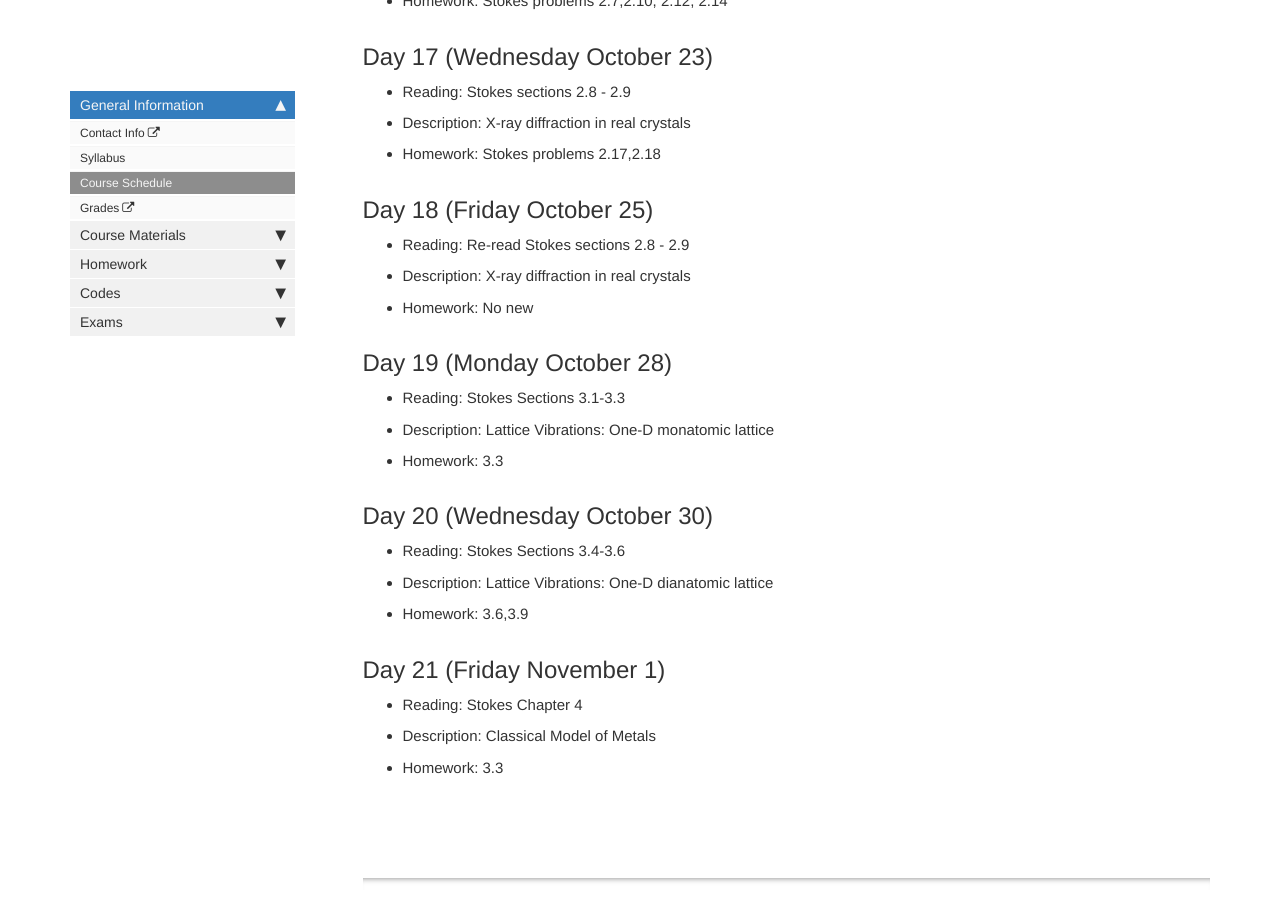
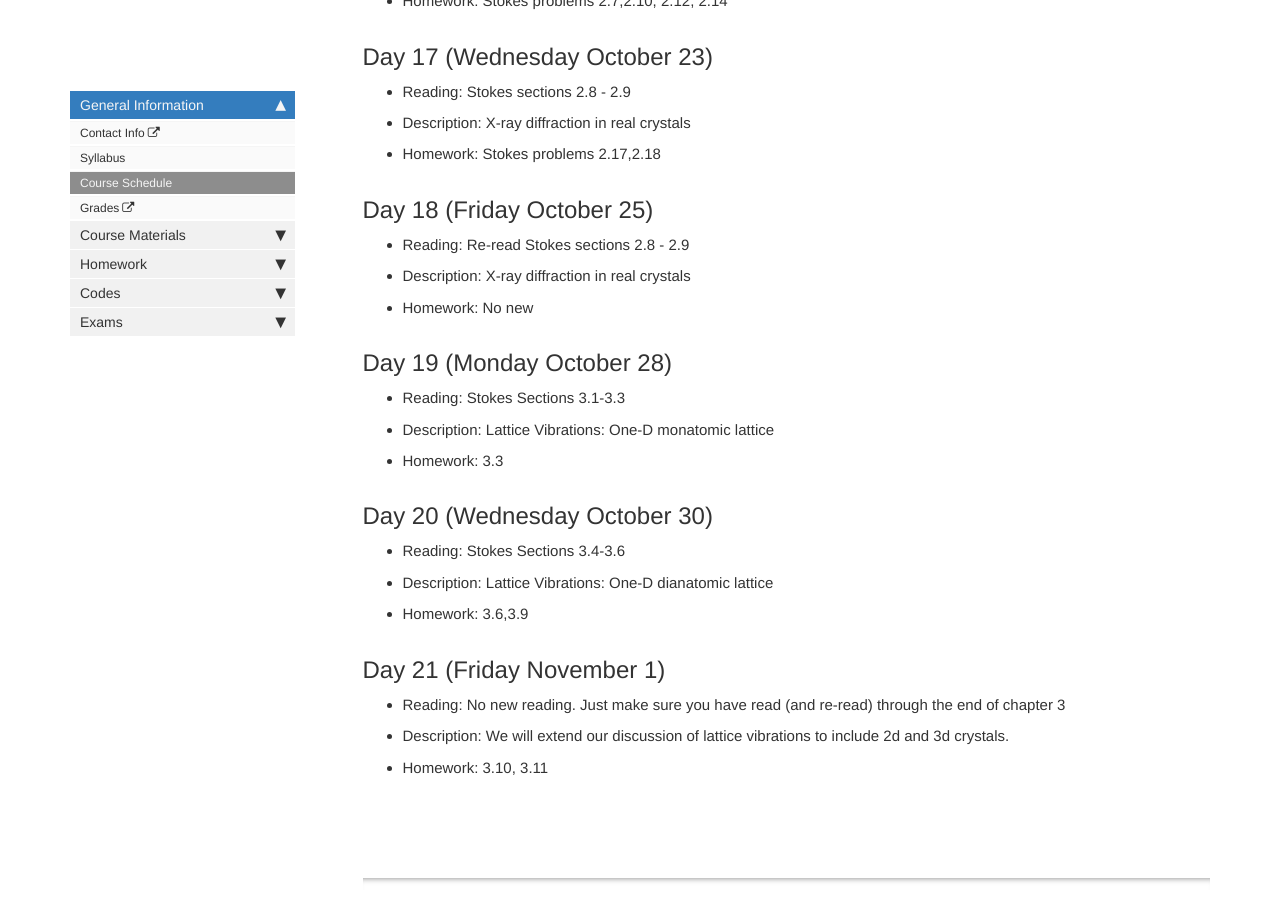
Before and after one commit to lancejnelson/PH323, a Jekyll site: the page built from course_docs/schedule.md, in a window 1280 px wide and 900 px high, scrolled down 4626 px. Built offline with Jekyll 4.4.1, drawn with Linux system fonts in a browser that asks for light colours; comment, search, counter and statistics services are not loaded.

Commit message:
Updating Schedule

```diff
--- a/course_docs/schedule.md
+++ b/course_docs/schedule.md
@@ -196,11 +196,13 @@ Note: For the first few days (probably into the second week) of the semester, we
 
 ## Day 21 (Friday November 1)
 
-   - Reading: Stokes Chapter 4
+   - Reading: No new reading. Just make sure you have read (and
+     re-read) through the end of chapter 3
 
-   - Description: Classical Model of Metals
+   - Description: We will extend our discussion of lattice vibrations
+     to include 2d and 3d crystals.
 
-   - Homework: 3.3
+   - Homework: 3.10, 3.11
 
 [griffiths_chp_1]: https://content.byui.edu/file/51c6f2c7-d1f2-4716-9674-c3bc2de5a273/1/Intro%20to%20Quantum%20Mechanics%20Chapter%201.pdf
 [griffiths_chp_2]: https://content.byui.edu/file/51c6f2c7-d1f2-4716-9674-c3bc2de5a273/1/Intro%20to%20Quantum%20Mechanics%20Chapter%202.pdf
```
